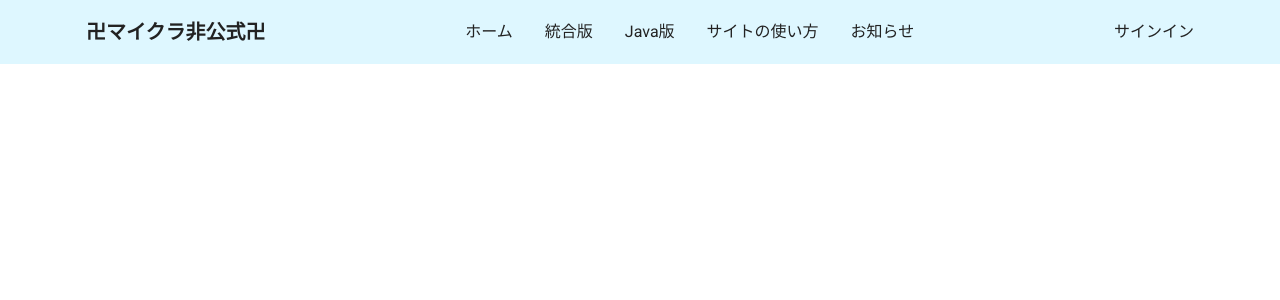
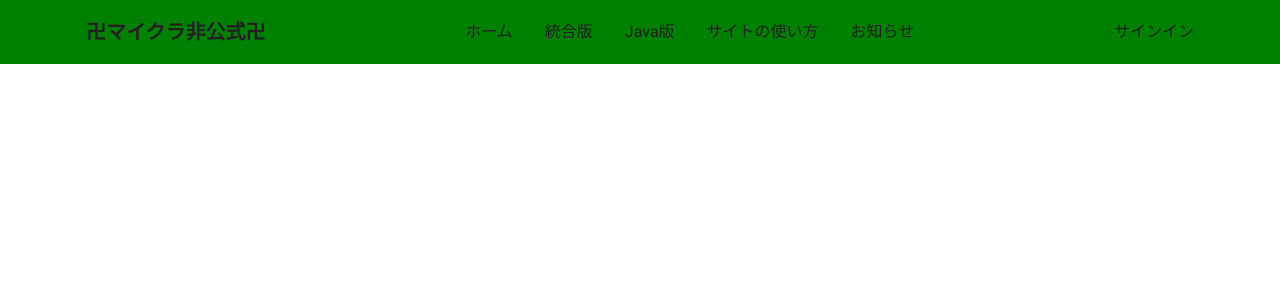
Before and after one commit to rinkunserver/mine-world, a PHP site: page / in a window 1280 px wide. Shown: the top 300 px of the page. Run offline with PHP 8.4, Linux system fonts and the light colour scheme.

Commit message:
Update header-7.css

```diff
--- a/styles/header-7.css
+++ b/styles/header-7.css
@@ -8,7 +8,7 @@
 
 .site-header {
   position: relative;
-  background-color: #def7ff; }
+  background-color: #008000; }
 
 .site-header__wrapper {
   display: flex;
```
